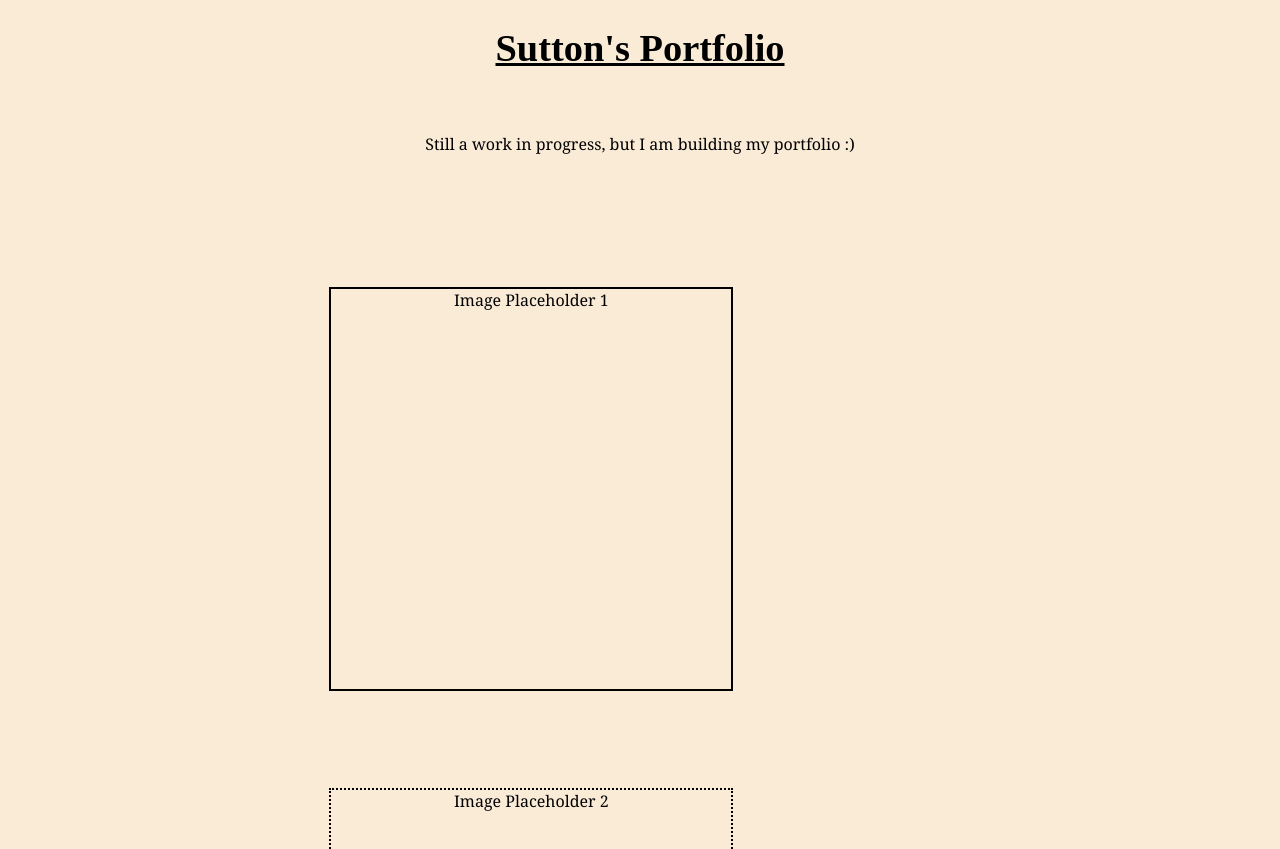
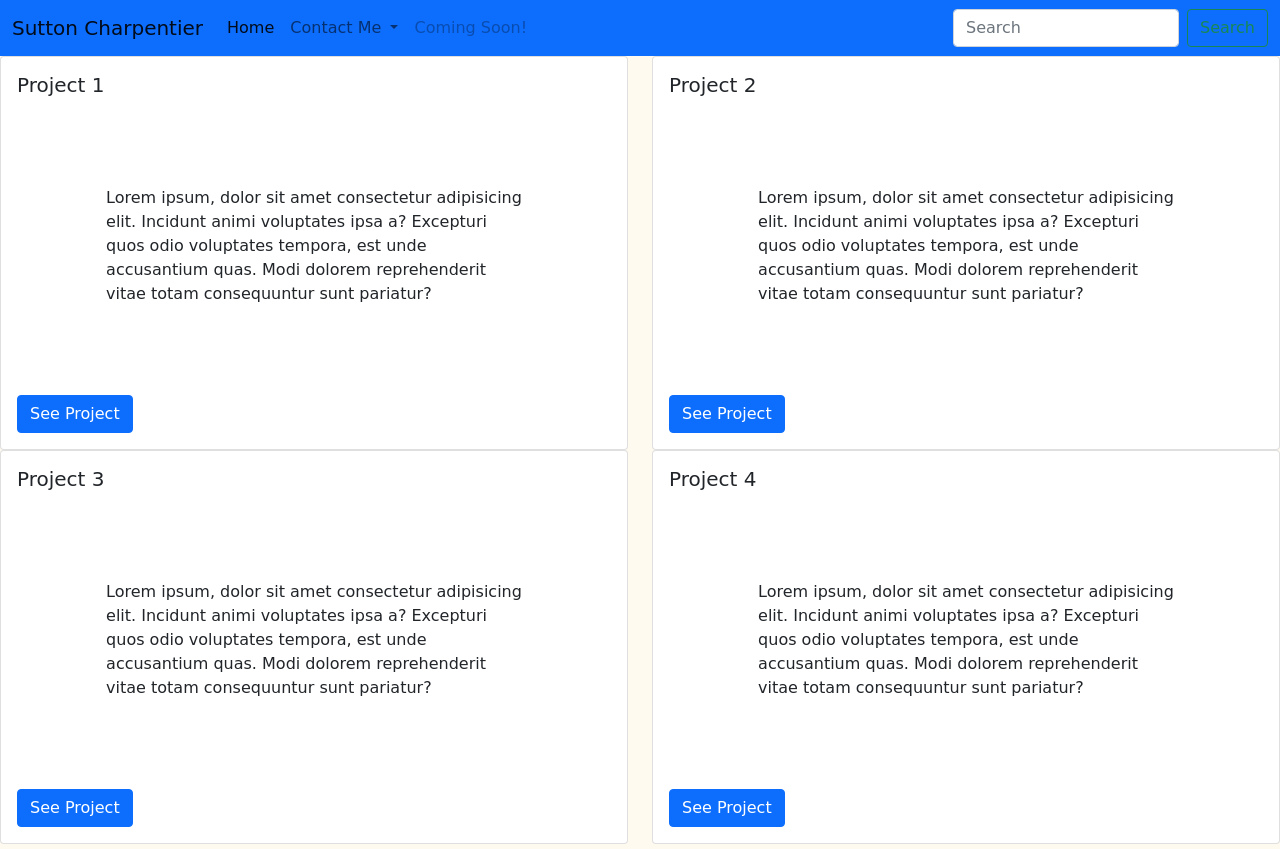
Before and after one commit to SuttonCharpentier/Weekly-Challenge-2, a plain HTML site: page index.html in a window 1280 px wide. Shown: the top 849 px of the page. Drawn offline with nearby package versions, Linux system fonts and the light colour scheme; a web font is replaced by a local one.

Commit message:
cleaned up files, added cards and navbar

```diff
--- a/index.html
+++ b/index.html
@@ -1,34 +1,91 @@
-<!DOCTYPE html>
+<!doctype html>
 <html lang="en">
-<head>
-    <meta charset="UTF-8">
-    <meta http-equiv="X-UA-Compatible" content="IE=edge">
-    <meta name="viewport" content="width=device-width, initial-scale=1.0">
-    <title>Sutton's Portfolio</title>
+  <head>
+        <meta charset="utf-8">
+        <meta name="viewport" content="width=device-width, initial-scale=1">
+
+
+    <link href="https://cdn.jsdelivr.net/npm/bootstrap@5.1.3/dist/css/bootstrap.min.css" rel="stylesheet" integrity="sha384-1BmE4kWBq78iYhFldvKuhfTAU6auU8tT94WrHftjDbrCEXSU1oBoqyl2QvZ6jIW3" crossorigin="anonymous">
     <link rel="stylesheet" href="./style.css">
-</head>
-<body>
-    <header>
-        <h1>Sutton's Portfolio</h1>
-    </header>
-    <section>
-      <p>Still a work in progress, but I am building my portfolio :)</p>
-    </section>
-    <section class="box">
-        <p id="box1">Image Placeholder 1</p>
-        <p id="box2">Image Placeholder 2</p>
-        <p id="box3">Image Placeholder 3</p>
-        <p id="box4">Image Placeholder 4</p>
-    </section>
-    <section class="links">
-        <ul>
-          <li><a href="https://google.com">Email</a></li>
-          <li><a href="https://google.com">LinkedIn</a></li>
-          <li><a href="https://google.com">Github</a></li>
-        </ul>
-    </section>
-    <footer>
-        <h6>Another week down!</h6>
-    </footer>
-</body>
-</html>
+
+    <link rel="preconnect" href="https://fonts.googleapis.com">
+<link rel="preconnect" href="https://fonts.gstatic.com" crossorigin>
+<link href="https://fonts.googleapis.com/css2?family=Kavoon&display=swap" rel="stylesheet">
+
+
+    <title>Week 2 Challenge</title>
+  </head>
+  <body>
+    <nav class="navbar navbar-expand-lg navbar-light bg-primary">
+        <div class="container-fluid">
+          <a class="navbar-brand" href="#">Sutton Charpentier</a>
+          <button class="navbar-toggler" type="button" data-bs-toggle="collapse" data-bs-target="#navbarSupportedContent" aria-controls="navbarSupportedContent" aria-expanded="false" aria-label="Toggle navigation">
+            <span class="navbar-toggler-icon"></span>
+          </button>
+          <div class="collapse navbar-collapse" id="navbarSupportedContent">
+            <ul class="navbar-nav me-auto mb-2 mb-lg-0">
+              <li class="nav-item">
+                <a class="nav-link active" aria-current="page" href="#">Home</a>
+              </li>
+              <li class="nav-item dropdown">
+                <a class="nav-link dropdown-toggle" href="#" id="navbarDropdown" role="button" data-bs-toggle="dropdown" aria-expanded="false">
+                  Contact Me
+                </a>
+                <ul class="dropdown-menu" aria-labelledby="navbarDropdown">
+                  <li><a class="dropdown-item" href="https://github.com">Github</a></li>
+                  <li><a class="dropdown-item" href="https://google.com">Email</a></li>
+                  <li><hr class="dropdown-divider"></li>
+                  <li><a class="dropdown-item" href="https://linkedin.com">LinkedIn</a></li>
+                </ul>
+              </li>
+              <li class="nav-item">
+                <a class="nav-link disabled">Coming Soon!</a>
+              </li>
+            </ul>
+            <form class="d-flex">
+              <input class="form-control me-2" type="search" placeholder="Search" aria-label="Search">
+              <button class="btn btn-outline-success" type="submit">Search</button>
+            </form>
+          </div>
+        </div>
+      </nav>
+      <div class="row">
+        <div class="col-sm-6">
+          <div class="card">
+            <div class="card-body">
+              <h5 class="card-title">Project 1</h5>
+              <p class="card-text">Lorem ipsum, dolor sit amet consectetur adipisicing elit. Incidunt animi voluptates ipsa a? Excepturi quos odio voluptates tempora, est unde accusantium quas. Modi dolorem reprehenderit vitae totam consequuntur sunt pariatur?</p>
+              <a href="#" class="btn btn-primary">See Project</a>
+            </div>
+          </div>
+        </div>
+        <div class="col-sm-6">
+          <div class="card">
+            <div class="card-body">
+              <h5 class="card-title">Project 2</h5>
+              <p class="card-text">Lorem ipsum, dolor sit amet consectetur adipisicing elit. Incidunt animi voluptates ipsa a? Excepturi quos odio voluptates tempora, est unde accusantium quas. Modi dolorem reprehenderit vitae totam consequuntur sunt pariatur?</p>
+              <a href="#" class="btn btn-primary">See Project</a>
+            </div>
+          </div>
+        </div>
+      </div>
+      <div class="row">
+        <div class="col-sm-6">
+          <div class="card">
+            <div class="card-body">
+              <h5 class="card-title">Project 3</h5>
+              <p class="card-text">Lorem ipsum, dolor sit amet consectetur adipisicing elit. Incidunt animi voluptates ipsa a? Excepturi quos odio voluptates tempora, est unde accusantium quas. Modi dolorem reprehenderit vitae totam consequuntur sunt pariatur?</p>
+              <a href="#" class="btn btn-primary">See Project</a>
+            </div>
+          </div>
+        </div>
+        <div class="col-sm-6">
+          <div class="card">
+            <div class="card-body">
+              <h5 class="card-title">Project 4</h5>
+              <p class="card-text">Lorem ipsum, dolor sit amet consectetur adipisicing elit. Incidunt animi voluptates ipsa a? Excepturi quos odio voluptates tempora, est unde accusantium quas. Modi dolorem reprehenderit vitae totam consequuntur sunt pariatur?</p>
+              <a href="#" class="btn btn-primary">See Project</a>
+            </div>
+          </div>
+        </div>
+      </div>
--- a/style.css
+++ b/style.css
@@ -1,58 +1,21 @@
-*{
-    background-color: antiquewhite;
-}
-header{
-    text-align: center;
-    font-family: 'Times New Roman', Times, serif;
-    font-weight: bolder;
-    font-size: larger;
-    text-decoration: underline;
-}
-footer{
-    text-align: center;
-    font-family: 'Times New Roman', Times, serif;
-    font-size: smaller;
+body{
+   font-family: 'Kavoon', cursive;
+   background-color: floralwhite;
 }
 p{
-    font-family: Arial, Helvetica, sans-serif;
-    flex-wrap: wrap;
-    font-size: medium;
-    text-align: center;
-    margin: 5%;
+    align-items: center;
+    justify-content: center;
+    margin: 10%;
+    padding: 5%;
 }
-p{
-    font-family: Georgia, 'Times New Roman', Times, serif;
+.card-container{
+    display: inline-flex;
+    align-items: center;
+    justify-content: center;
+    width: 80%;
+    margin: 10%;
+    padding: 5%;
 }
-.box{
-    flex-wrap: wrap;
-    margin: 20px;
-    display: inline-flex;
-    padding-left: 20%;
+.container-fluid {
+    color: aliceblue;
 }
-#box1{
-    width: 400px;
-    height: 400px;
-    border: 2px solid black;
-}
-#box2{
-    width: 400px;
-    height: 400px;
-    border: 2px dotted black;
-}
-#box3{
-    width: 400px;
-    height: 400px;
-    border: 2px dashed black;
-}
-#box4{
-    width: 400px;
-    height: 400px;
-    border: 2px hidden black;
-}
-li{
-    font-family: 'Franklin Gothic Medium', 'Arial Narrow', Arial, sans-serif;
-    display: inline;
-}
-.links{
-    padding-left: 44%;
-}
```
